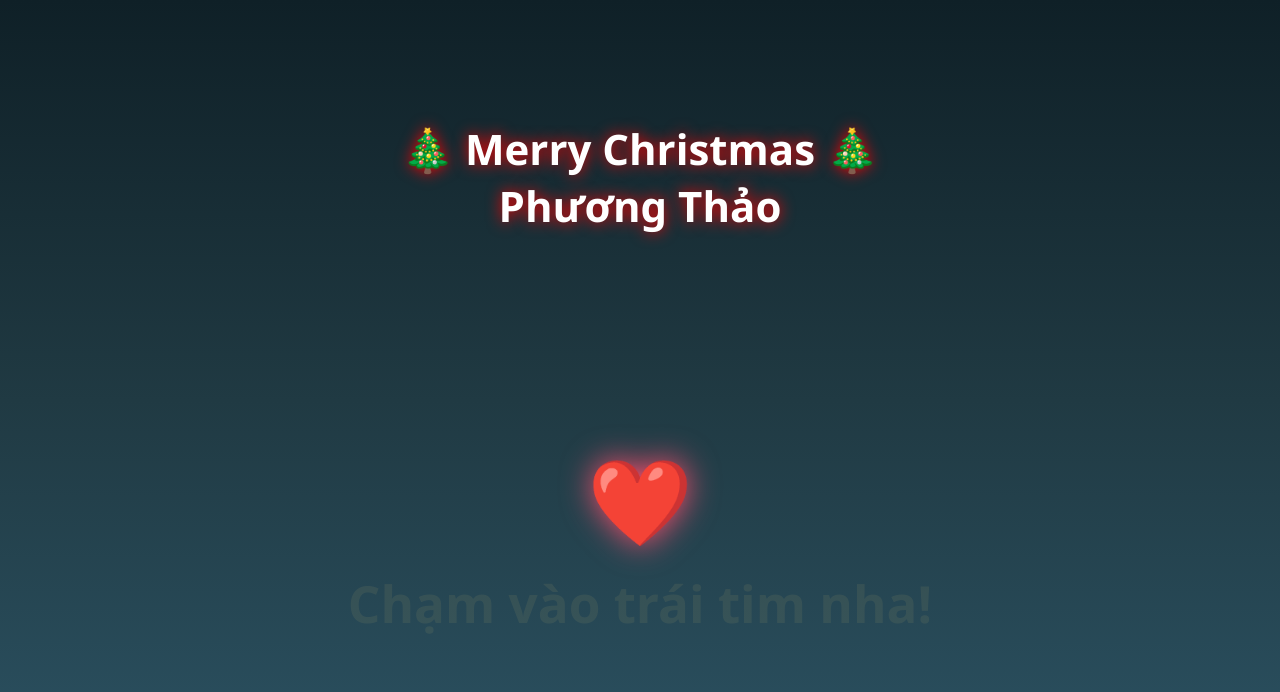
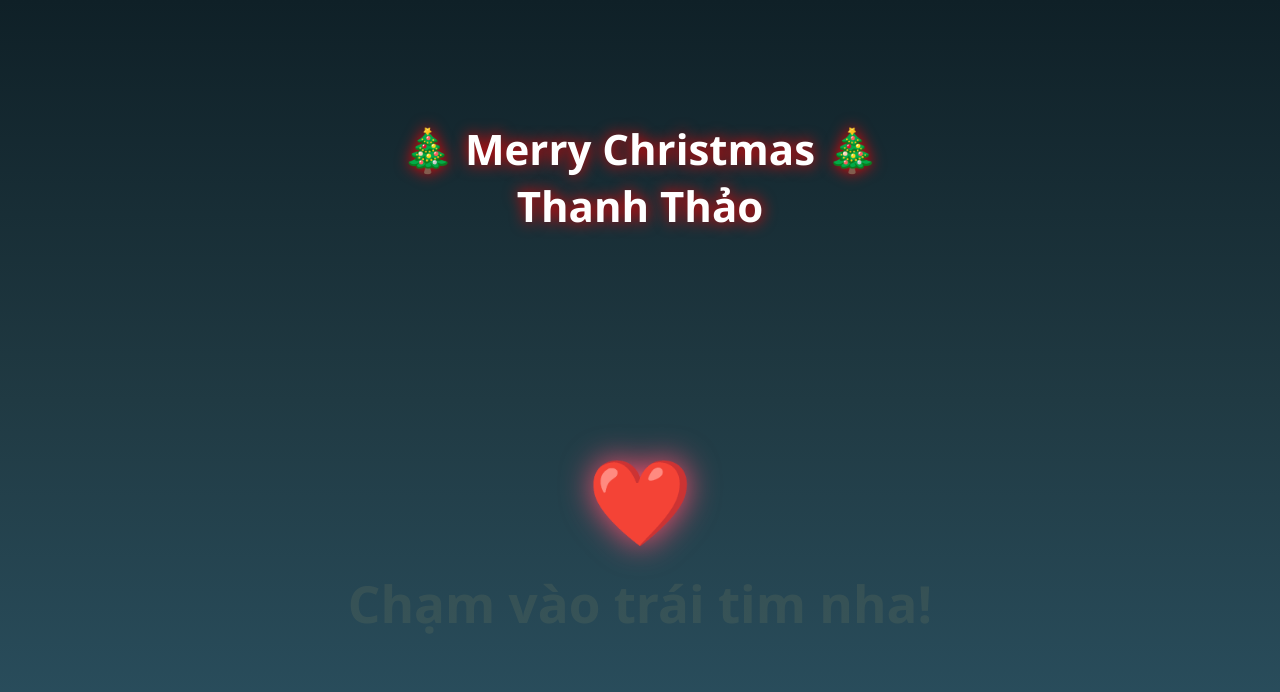
Before and after one commit to cong-thuc/Noel_25-12, a plain HTML site: page index.html in a window 1280 px wide. Drawn offline with Linux system fonts and the light colour scheme.

Commit message:
update index.html

```diff
--- a/index.html
+++ b/index.html
@@ -96,7 +96,7 @@
         <source src="https://files.catbox.moe/973fmx.mp3" type="audio/mpeg">
     </audio>
 
-    <h1>🎄 Merry Christmas 🎄<br>Phương Thảo</h1>
+    <h1>🎄 Merry Christmas 🎄<br>Thanh Thảo</h1>
 
     <div id="typing"></div>
 
```
